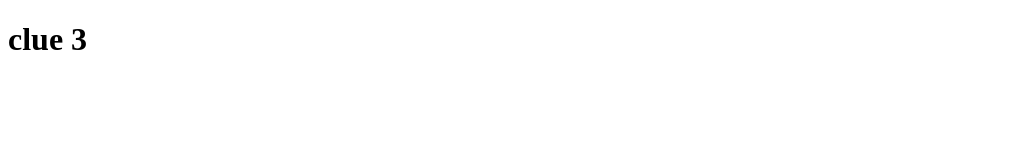
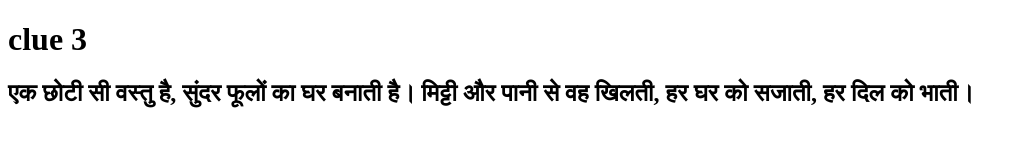
Before and after one commit to Ankitpardhi27/Square, a plain HTML site: page index.html in a window 1280 px wide. Shown: the whole page, without its empty margins (0-1027 px from the left). Drawn offline with Linux system fonts and the light colour scheme.

Commit message:
Update index.html

```diff
--- a/index.html
+++ b/index.html
@@ -8,5 +8,9 @@
 </head>
 <body>
     <h1> clue 3 </h1>
+    <h2> एक छोटी सी वस्तु है,
+सुंदर फूलों का घर बनाती है।
+मिट्टी और पानी से वह खिलती,
+हर घर को सजाती, हर दिल को भाती।</h2>
 </body>
 </html>
```
